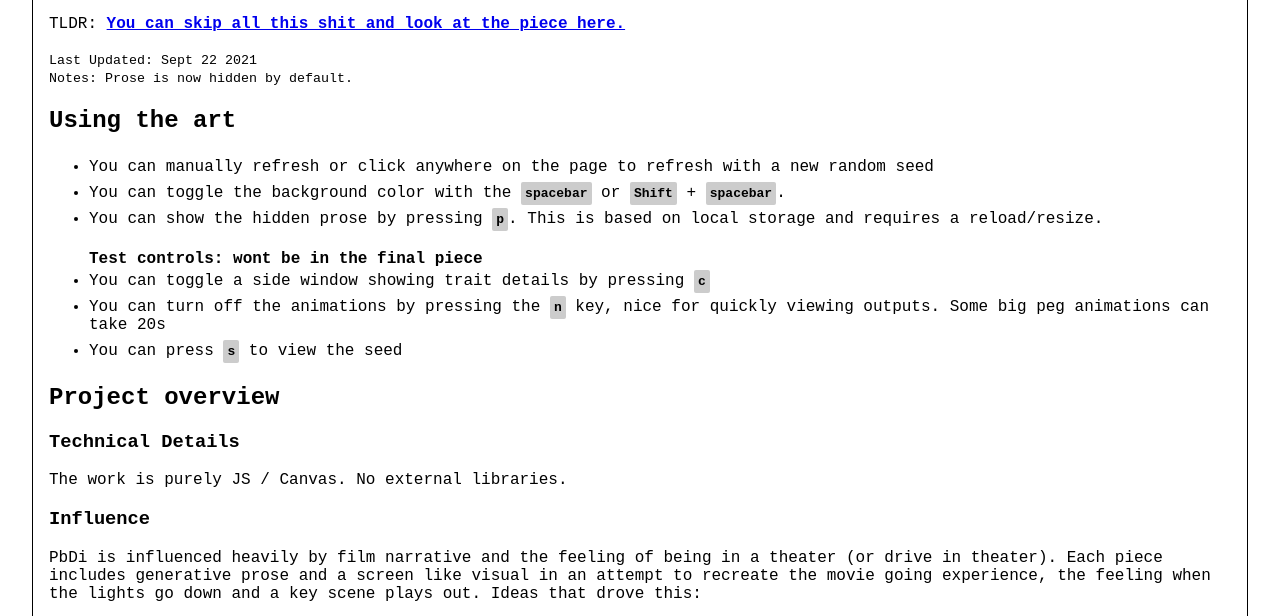
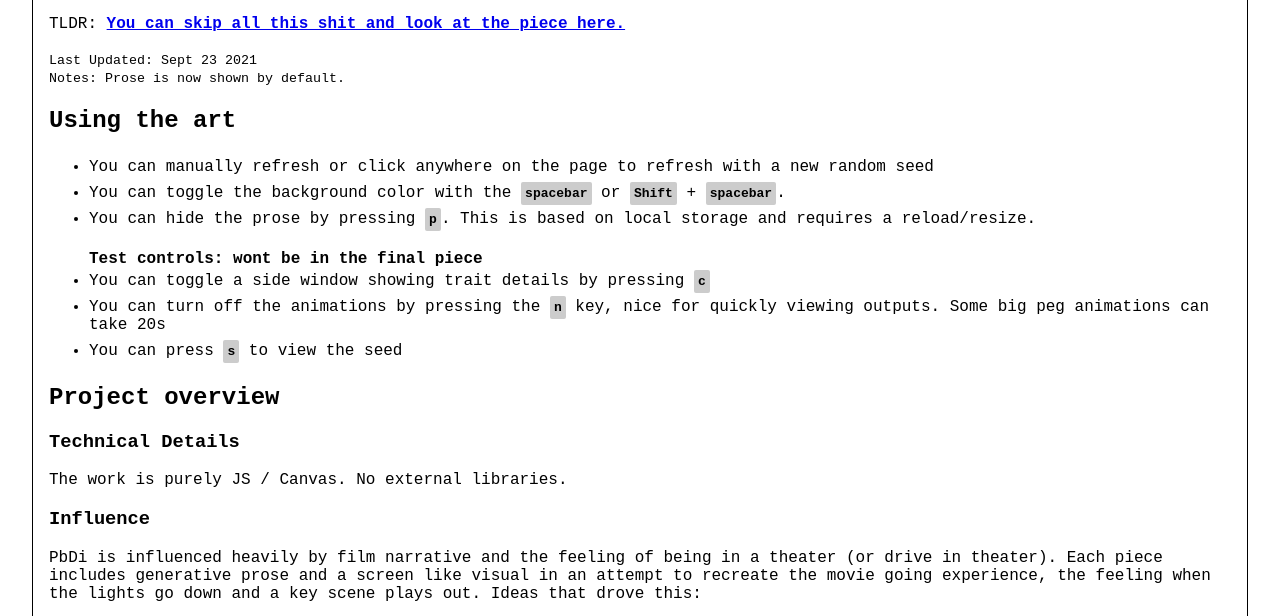
Before and after one commit to dillansimmons/storybook, a website: page readme.html in a window 1280 px wide. Shown: the part 150-766 px from the top of the page. Drawn offline with Linux system fonts and the light colour scheme.

Commit message:
re-enable text by default

```diff
--- a/js/index.js
+++ b/js/index.js
@@ -124,8 +124,10 @@ document.body.onkeyup = async e => {
     if (storage.getItem('hide-prose')) {
       storage.removeItem('hide-prose');
       return;
+      // return resize();
     }
     storage.setItem('hide-prose', true);
+    // return resize();
   }
 
   // TESTING ONLY: Remove on import
--- a/js/pegboard.js
+++ b/js/pegboard.js
@@ -173,7 +173,7 @@ export function randomizer(R) {
 // Dots
 export async function drillPegs(canvas, ctx, config, canvasWidth, canvasHeight) {
   // prose or no based on localstorage value / keypress
-  const hideProse = window.localStorage.getItem('hide-prose') === null ? false : true;
+  const hideProse = window.localStorage.getItem('hide-prose') === null ? true : false;
   const width = canvasWidth;
   const height = canvasHeight;
   const midX = canvasWidth / 2;
@@ -575,6 +575,7 @@ export async function drillPegs(canvas, ctx, config, canvasWidth, canvasHeight)
     // fill event for all
     ctx.fill();
     // the window resizes or the background changes : those signal we've restarted the animation so stop the old ones
+    // && (window.localStorage.getItem('hide-prose') ? true : false) === hideProse
     if (i < points.length - 1 && window.innerWidth === width && window.innerHeight === height && canvasBg === document.querySelector('canvas').style.backgroundColor) {
       // TESTING ONLY : allow no animate
       if (!window.localStorage.getItem('no-animate')) {
--- a/readme.html
+++ b/readme.html
@@ -22,15 +22,15 @@
         TLDR: <a href='./'>You can skip all this shit and look at the piece here.</a>
         <br /><br />
         <small>
-        Last Updated: Sept 22 2021<br>
-        Notes: Prose is now hidden by default.
+        Last Updated: Sept 23 2021<br>
+        Notes: Prose is now shown by default.
         </small>
         <br />
         <h2>Using the art</h2>
         <ul>
             <li>You can manually refresh or click anywhere on the page to refresh with a new random seed</li>
             <li>You can toggle the background color with the <kbd>spacebar</kbd> or <kbd>Shift</kbd> + <kbd>spacebar</kbd>. </li>
-            <li>You can show the hidden prose by pressing <kbd>p</kbd>. This is based on local storage and requires a reload/resize.</li>
+            <li>You can hide the prose by pressing <kbd>p</kbd>. This is based on local storage and requires a reload/resize.</li>
             <br />
             <b>Test controls: wont be in the final piece</b>
 
```
